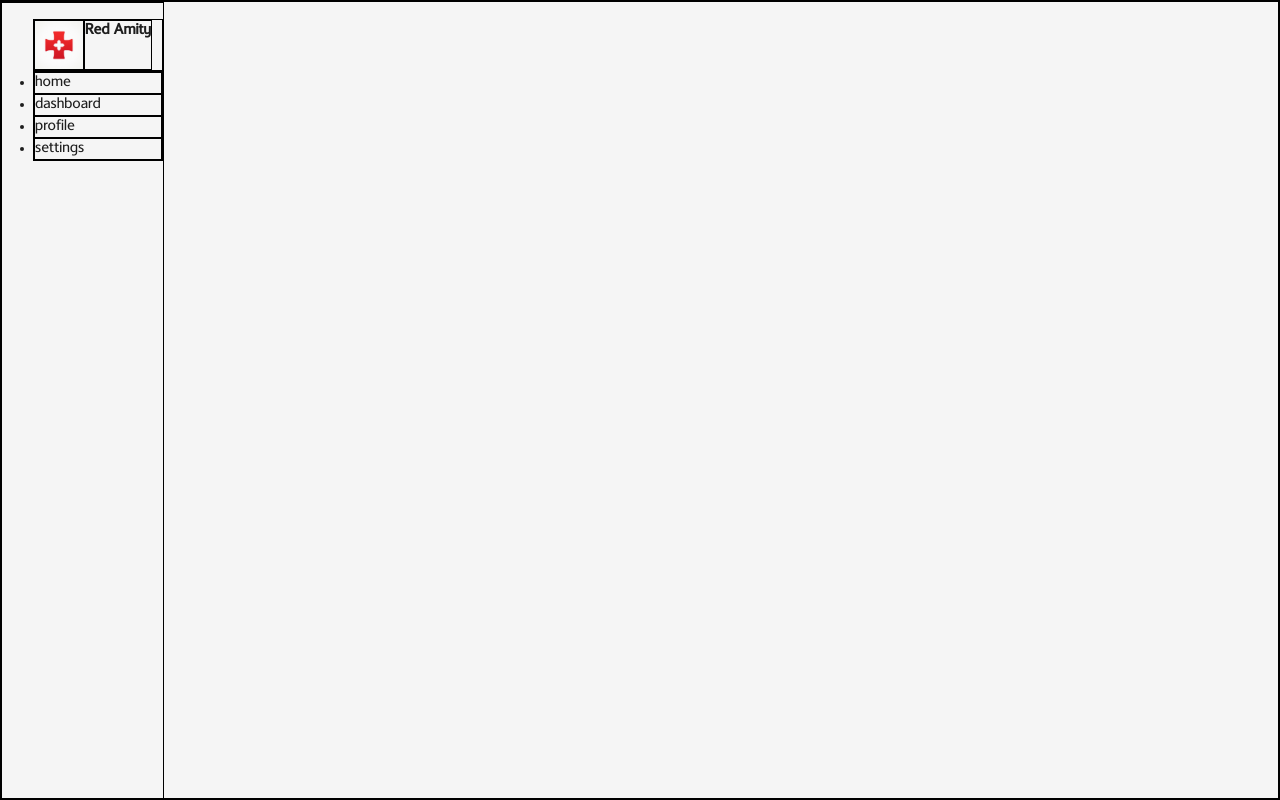
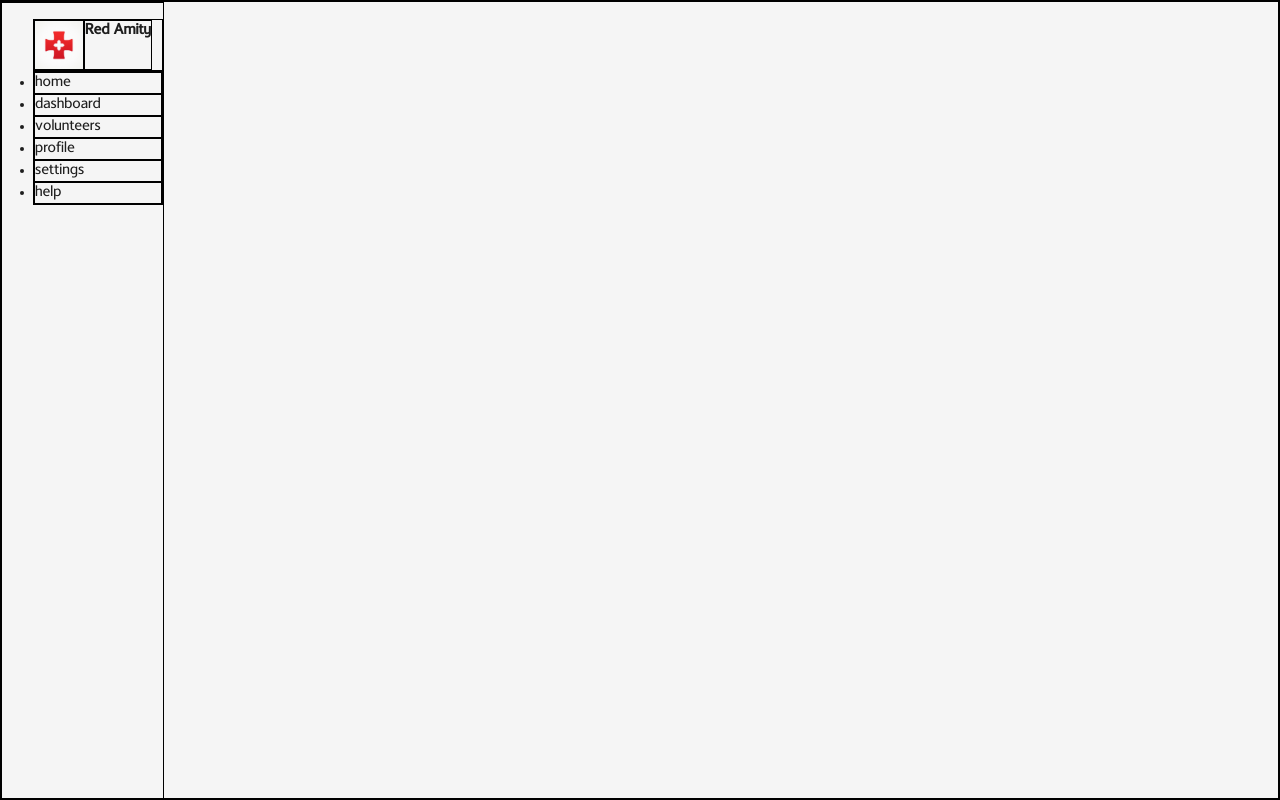
Before and after one commit to gy10jv9/ITS220, a PHP site: page / in a window 1280 px wide. Run offline with PHP 8.4, Linux system fonts and the light colour scheme.

Commit message:
wala ko kabalo

```diff
--- a/index.php
+++ b/index.php
@@ -14,8 +14,10 @@
             <ul>
                 <li> home </li>
                 <li> dashboard </li>
+                <li> volunteers </li>
                 <li> profile </li>
                 <li> settings </li>
+                <li> help </li>
             </ul>
         </div>
     </body>
```
Also changed, not shown: img/430905764_424398986918284_4332561956887262710_n.jpg (added), img/431377935_424398943584955_3043479665866266983_n.jpg (added).
